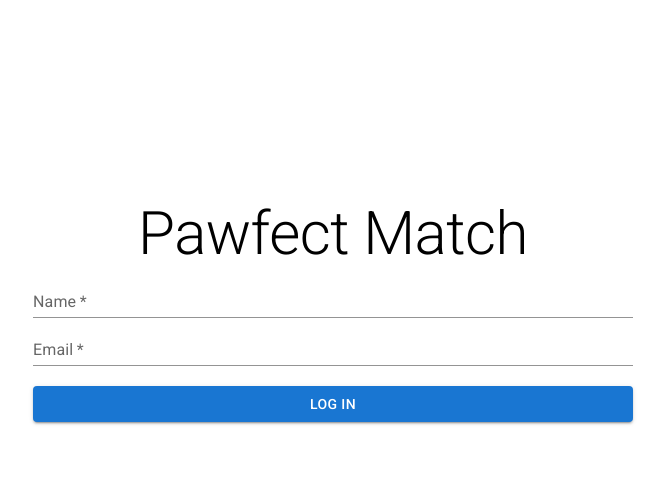
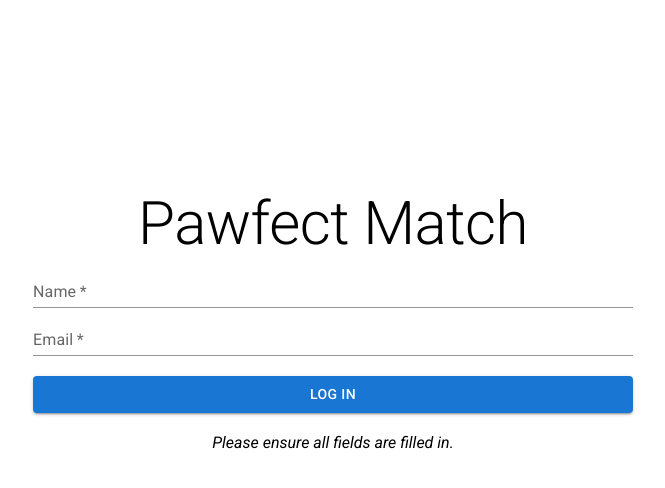
Before and after one commit to czhu67/pawfect-match, a React (Vite) app: page / in a window 1280 px wide. Both pictures are taken after a click on the button "LOG IN". Shown: the top 488 px of the page, without its empty margins (307-972 px from the left). Built offline with nearby package versions, Linux system fonts and the light colour scheme.

Commit message:
style tweaks

```diff
--- a/src/index.css
+++ b/src/index.css
@@ -21,10 +21,13 @@ html {
   display: flex;
   justify-content: center;
   flex-direction: column;
+}
+
+#login-component {
   text-align: center;
 }
 
-.page-container > button {
+#login-button {
   margin: 20px 0;
 }
 
--- a/src/pages/Login.tsx
+++ b/src/pages/Login.tsx
@@ -7,7 +7,7 @@ export default function Login({ setAuth }: { setAuth: (auth: boolean) => void })
     const [name, setName] = useState('');
     const [email, setEmail] = useState('');
     const navigate = useNavigate();
-    const [showErr, setShowErr] = useState(false);
+    const [errMsg, setErrMsg] = useState('');
 
     const handleNameChange = (e: { target: { value: string; }; }) => {
         setName(e.target.value);
@@ -35,18 +35,20 @@ export default function Login({ setAuth }: { setAuth: (auth: boolean) => void })
                 setAuth(true);
                 navigate('/search');
             } else {
-                setShowErr(true);
+                setErrMsg('Please ensure all fields are filled in correctly.');
             }
+        } else {
+            setErrMsg('Please ensure all fields are filled in.');
         }
     };
 
     return (
-        <div className="page-container">
+        <div id="login-component" className="page-container">
             <Typography variant="h2">Pawfect Match</Typography>
             <TextField label="Name" required={true} variant="standard" onChange={handleNameChange} />
             <TextField label="Email" required={true} type="email" variant="standard" onChange={handleEmailChange} />
-            <Button variant="contained" onClick={handleSubmit}>Log in</Button>
-            {showErr ? <div>Please ensure all fields are filled in correctly.</div> : null}
+            <Button id="login-button" variant="contained" onClick={handleSubmit}>Log in</Button>
+            {errMsg ? <i>{errMsg}</i> : null}
         </div>
     );
 }
```
